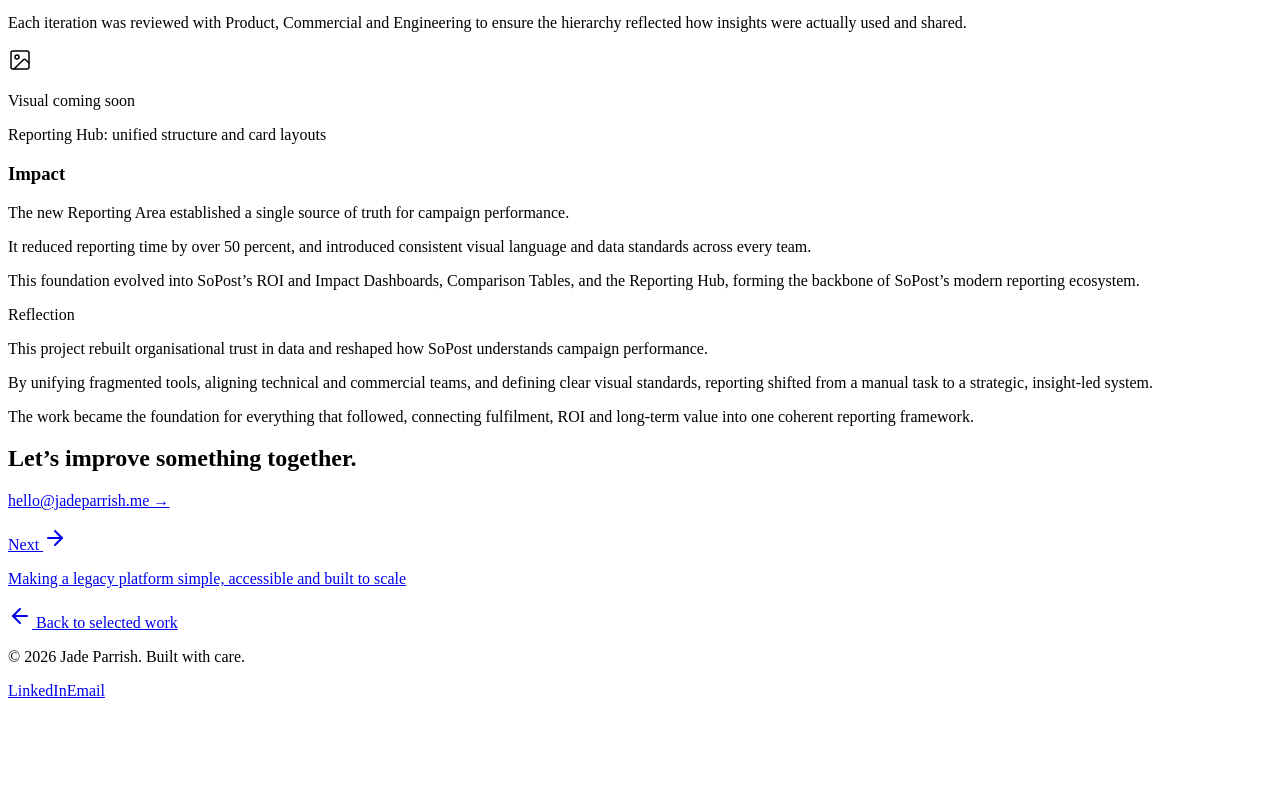
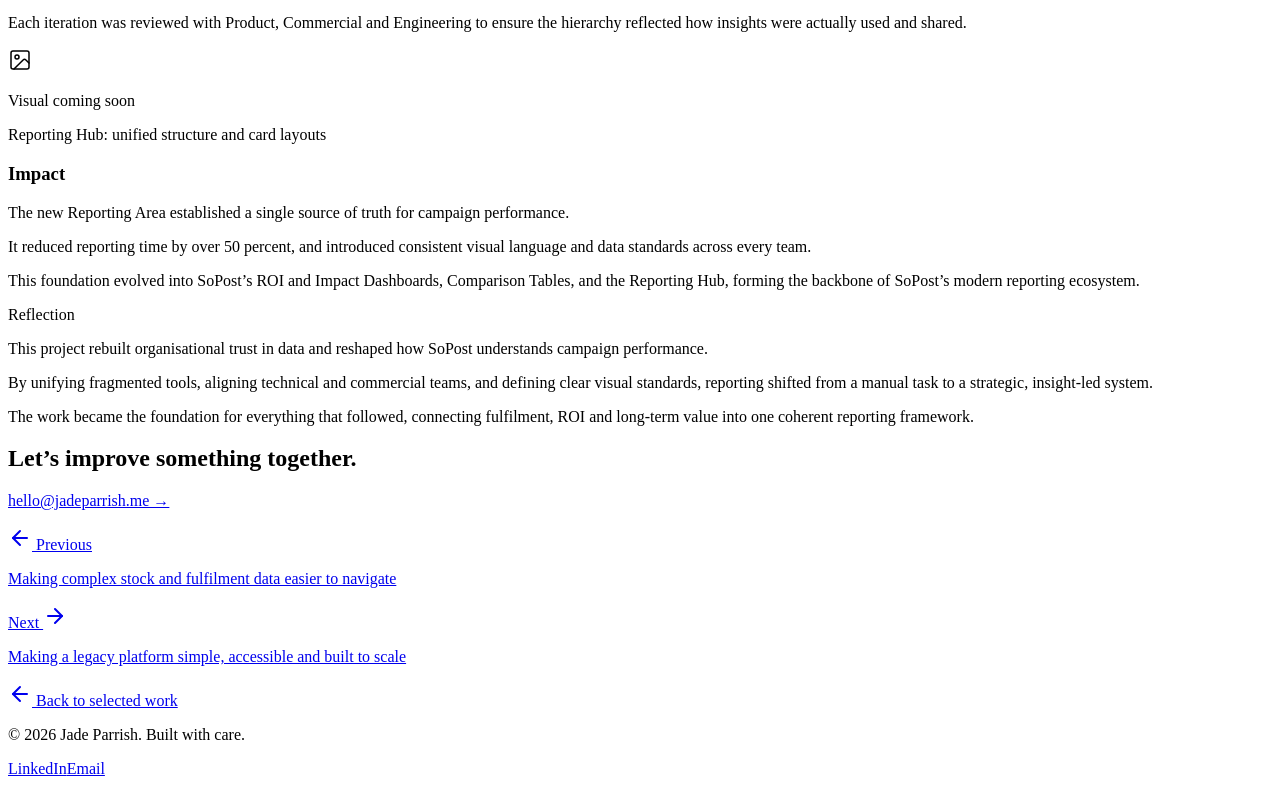
Before and after one commit to jadeparrish/portfolio, a Next.js app: page /work/reporting in a window 1280 px wide. Shown: the part 1927-2713 px from the top of the page. Before the commit the page ends 2635 px from the top, so only its background shows below. Built offline with nearby package versions, Linux system fonts and the light colour scheme.

Commit message:
Update case studies data with new entries

```diff
--- a/app/caseStudiesData.js
+++ b/app/caseStudiesData.js
@@ -11,17 +11,17 @@ export const caseStudiesList = [
   },
   {
     num: '02',
-    slug: 'warehouse',
-    title: 'Making complex warehouse operations easier to navigate',
-    tag: 'Operations & Service Design',
+    slug: 'commercial-value',
+    title: 'Helping commercial teams see the value they create',
+    tag: 'Commercial Product',
     hasPage: false,
   },
   {
     num: '03',
-    slug: 'commercial-value',
-    title: 'Helping commercial teams see the value they create',
-    tag: 'Commercial Product',
-    hasPage: false,
+    slug: 'stock',
+    title: 'Making complex stock and fulfilment data easier to navigate',
+    tag: 'Operations & Service Design',
+    hasPage: true,
   },
   {
     num: '04',
@@ -32,17 +32,17 @@ export const caseStudiesList = [
   },
   {
     num: '05',
+    slug: 'cm-navigation',
+    title: 'Making a scattered platform navigable at scale',
+    tag: 'Product Design & Information Architecture',
+    hasPage: false,
+  },
+  {
+    num: '06',
     slug: 'netix',
     title: 'Making a legacy platform simple, accessible and built to scale',
     tag: 'Enterprise Product & Rebrand',
     hasPage: true,
-  },
-  {
-    num: '06',
-    slug: 'cm-navigation',
-    title: 'Making a scattered platform navigable at scale',
-    tag: 'Product Design & Information Architecture',
-    hasPage: false,
   },
 ];
 
```
